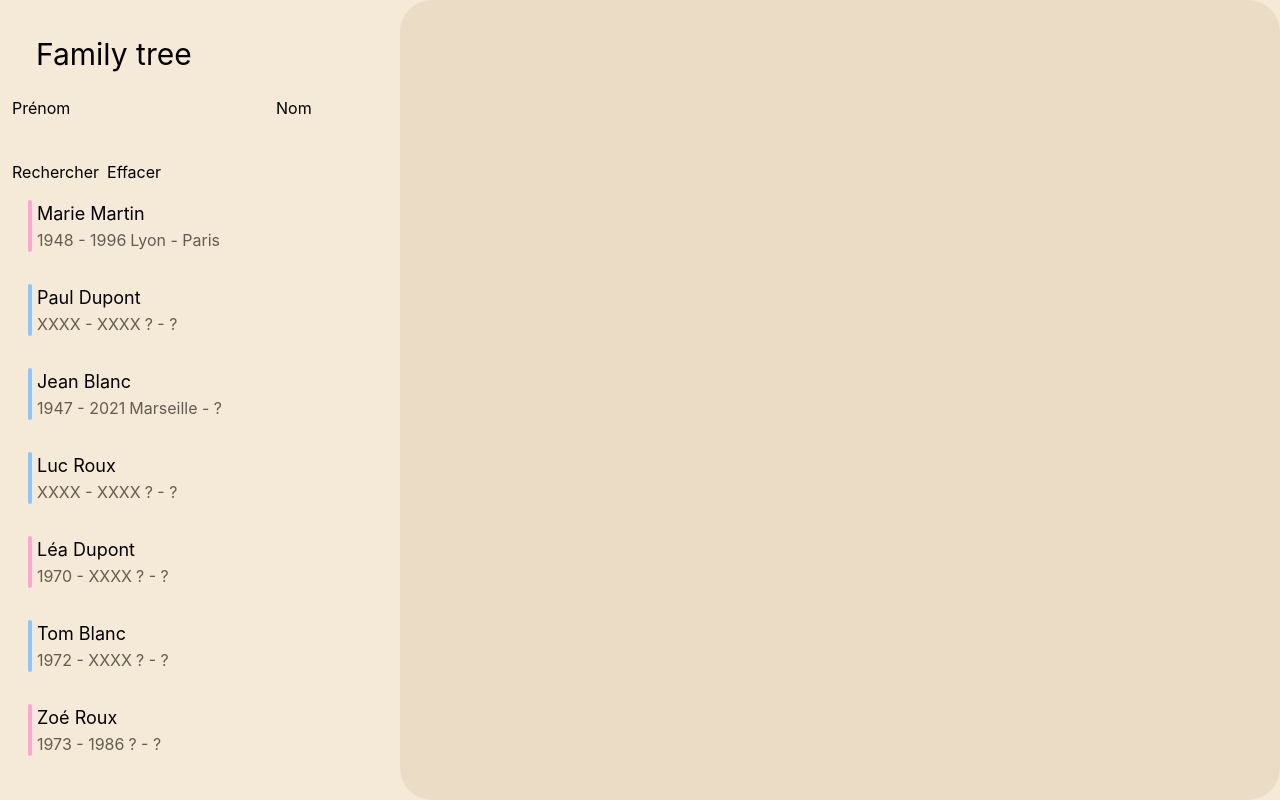
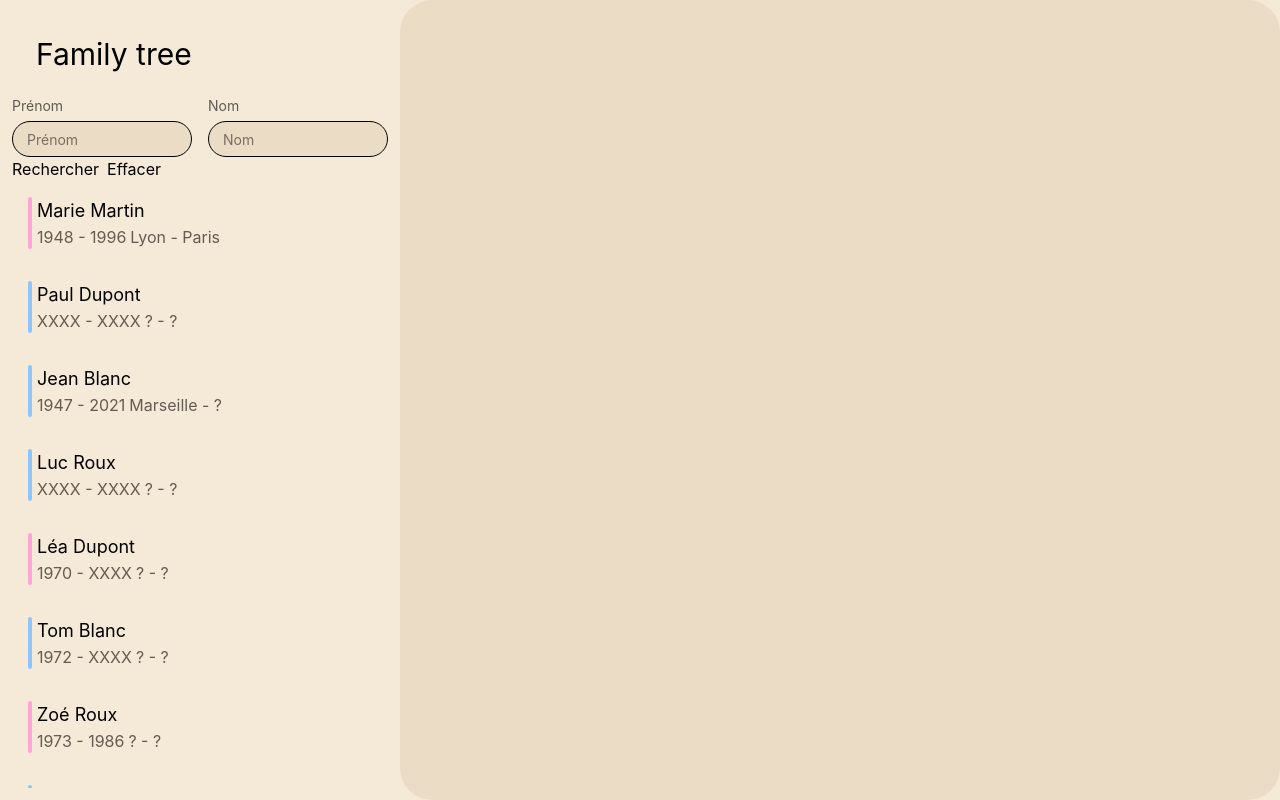
Before and after one commit to andrew-ob/Family-tree-2026-vue, a Nuxt app: page / in a window 1280 px wide. Built offline with nearby package versions, Linux system fonts and the light colour scheme.

Commit message:
style(search-form): restyle search inputs and lay out fields side by side

```diff
--- a/app/components/person/SearchForm.vue
+++ b/app/components/person/SearchForm.vue
@@ -5,29 +5,41 @@
     @submit.prevent="emit('search')"
     @reset.prevent="emit('reset')"
   >
-    <div class="flex">
-      <div>
-        <label class="flex flex-col">
+    <div class="flex gap-4">
+      <div class="flex min-w-0 flex-col">
+        <label
+          class="mb-1.25 text-sm text-text/70"
+          for="firstName"
+        >
           Prénom
+        </label>
+
         <input
+          id="firstName"
           v-model="firstName"
           name="firstName"
           type="search"
-            class="rounded p-2"
+          placeholder="Prénom"
+          class="min-h-9 w-full rounded-full border border-ink/16 bg-surface px-3.5 py-1.5 text-[14px] text-ink caret-accent hover:border-ink/45 focus-visible:border-accent focus-visible:outline-2 focus-visible:outline-offset-0 focus-visible:outline-accent [&::-webkit-search-cancel-button]:hidden"
         >
-        </label>
       </div>
 
-      <div>
-        <label class="flex flex-col">
+      <div class="flex min-w-0 flex-col">
+        <label
+          class="mb-1.25 text-sm text-text/70"
+          for="lastName"
+        >
           Nom
+        </label>
+
         <input
+          id="lastName"
           v-model="lastName"
           name="lastName"
           type="search"
-            class="rounded p-2"
+          placeholder="Nom"
+          class="min-h-9 w-full rounded-full border border-ink/16 bg-surface px-3.5 py-1.5 text-[14px] text-ink caret-accent hover:border-ink/45 focus-visible:border-accent focus-visible:outline-2 focus-visible:outline-offset-0 focus-visible:outline-accent [&::-webkit-search-cancel-button]:hidden"
         >
-        </label>
       </div>
     </div>
 
```
Lines whose indentation alone changed are shown as unchanged.
